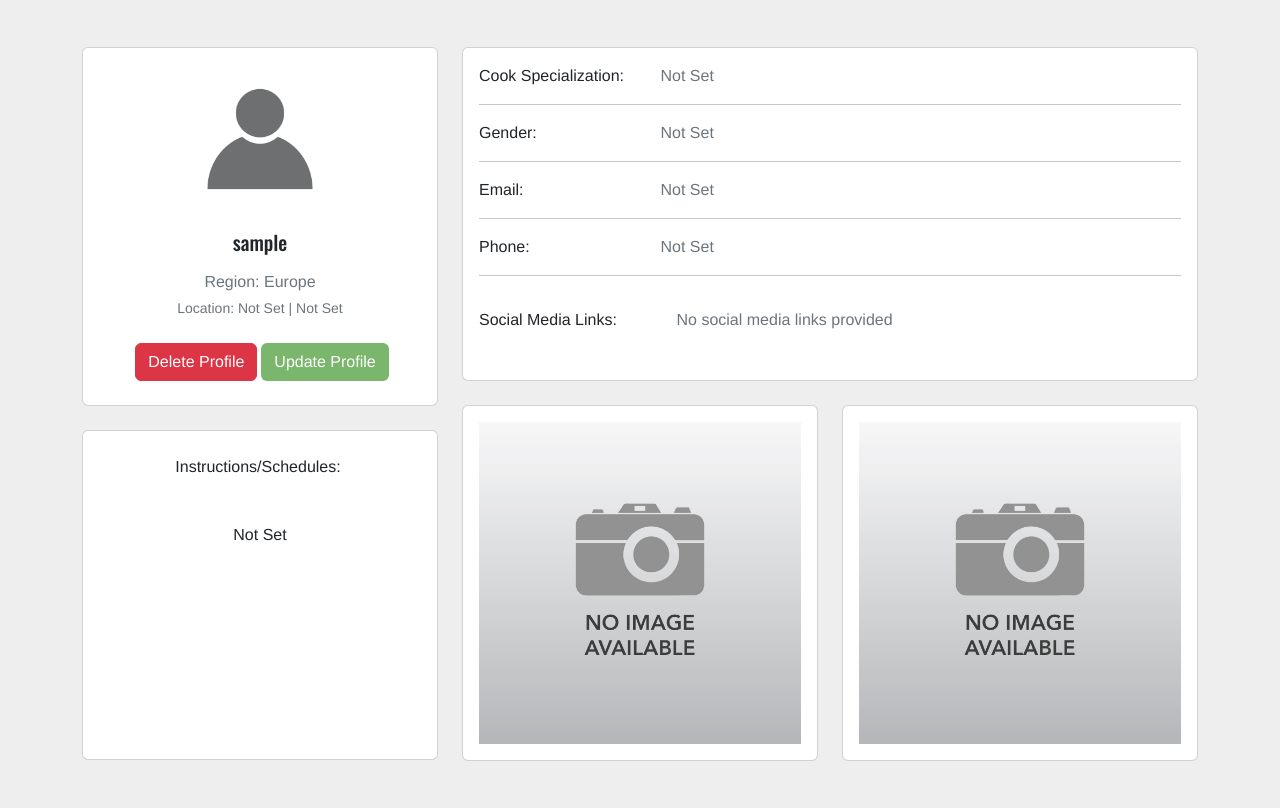
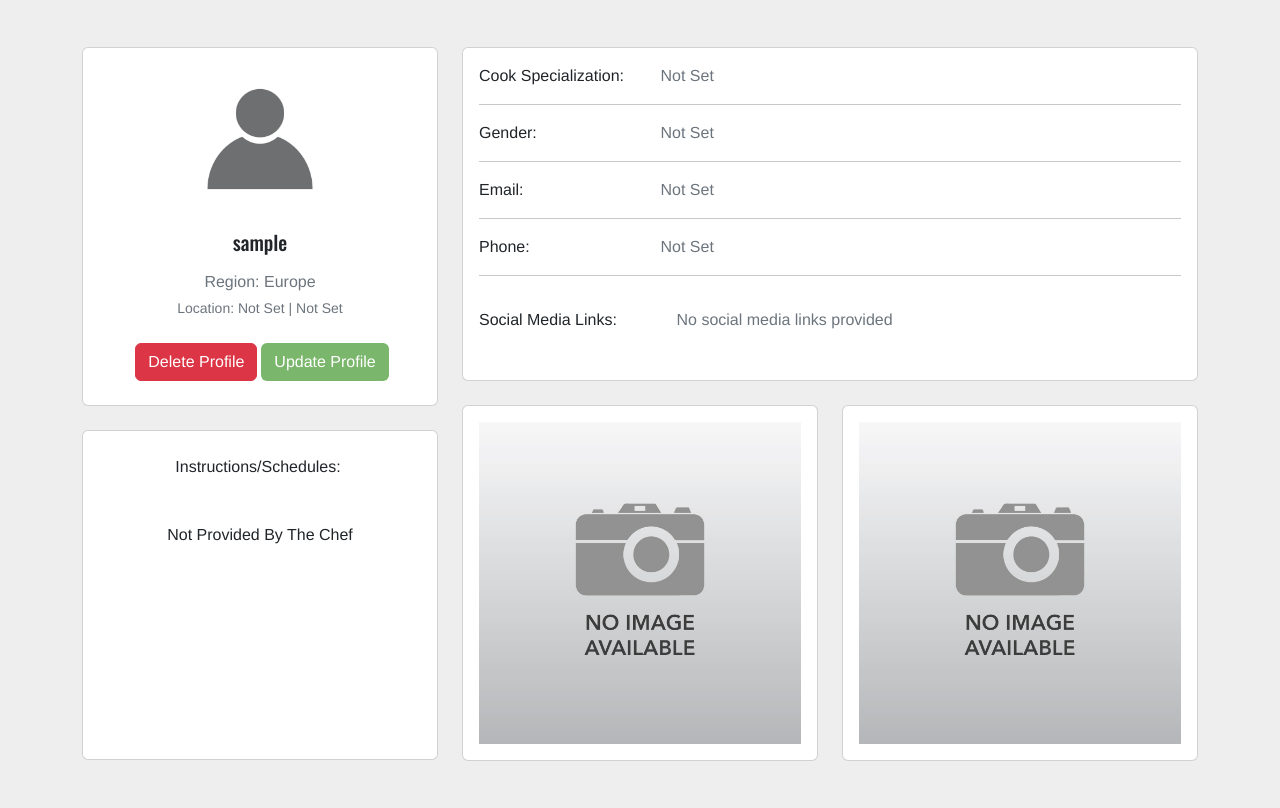
Before and after one commit to alakeldev/home-taste-app, a Django app: page /chefs/myprofile/ in a window 1280 px wide. Shown: the part 165-973 px from the top of the page. Run offline with Django 4.2, Linux system fonts and the light colour scheme; the visitor is signed in with stand-in values (Sample User, id 1); some libraries are stand-ins or nearby versions.

Commit message:
edit chefs/models.py 'changes inside Profile model fields remove default values and set blank & null to true and control the displayed value through jinja' + edit my_profile.html 'add if, elif, else condition to control the displayed values' + 0017-migrations file

```diff
--- a/chefs/models.py
+++ b/chefs/models.py
@@ -25,16 +25,16 @@ class Profile(models.Model):
     user = models.OneToOneField(User, on_delete=models.CASCADE)
     name = models.CharField(("Name"), max_length=20, help_text='You can enter a different name from your username.')
     image = ResizedImageField(("Profile Picture"), size=[400, None], quality=75, upload_to='profile/', force_format='WEBP', blank=True, null=True, help_text='Please upload your profile picture.')
-    email = models.EmailField(("Contact Email"), max_length=50, help_text='You can enter a different email from the one used during registration.', default="Not Set")
-    phone_number = models.CharField(("Phone Number"), max_length=25, help_text='Please provide your contact phone/mobile number.', default="Not Set")
-    cuisine_specialization = models.CharField(("Cuisine Type"), max_length=25, help_text='Please specify one or two cuisines from your culinary expertise (e.g., Indian, Syrian, Italian)', default="Not Set")
+    email = models.EmailField(("Contact Email"), max_length=50, blank=True, null=True, help_text='You can enter a different email from the one used during registration.')
+    phone_number = models.CharField(("Phone Number"), max_length=25, blank=True, null=True, help_text='Please provide your contact phone/mobile number.')
+    cuisine_specialization = models.CharField(("Cuisine Type"), max_length=25, blank=True, null=True, help_text='Please specify one or two cuisines from your culinary expertise (e.g., Indian, Syrian, Italian)')
     Region = models.CharField(("Region"), choices=REGION, default='Europe', help_text='Please specify your region.')
-    country = models.CharField(("Country"), max_length=12, help_text='Please enter your country of residence (use abbreviations if its long).', default="Not Set")
-    city = models.CharField(("City"), max_length=12, help_text='Please enter your city of residence (use abbreviations if its long).', default="Not Set")
+    country = models.CharField(("Country"), max_length=12, blank=True, null=True, help_text='Please enter your country of residence (use abbreviations if its long).')
+    city = models.CharField(("City"), max_length=12, blank=True, null=True, help_text='Please enter your city of residence (use abbreviations if its long).')
     created_on = models.DateTimeField(auto_now_add=True)
     slug = models.SlugField(blank=True, null=True)
     gender = models.CharField(choices = GENDER, help_text='Please specify your gender.', default="Not Set")
-    instructions = RichTextField(("Please Share Below Your Cook Instructions/Schedules"), max_length=6000, default="Not Set")
+    instructions = RichTextField(("Please Share Below Your Cook Instructions/Schedules"),blank=True, null=True, max_length=6000)
     facebook_link = models.URLField(("Facebook URL"), blank=True, null=True, help_text='Please enter the URL of your Facebook account.')
     instagram_link = models.URLField(("Instagram URL"), blank=True, null=True, help_text='Please enter the URL of your Instagram account.')
     youtube_link = models.URLField(("Youtube URL"), blank=True, null=True, help_text='Please enter the URL of your Youtube channel.')
--- a/chefs/templates/my_profile.html
+++ b/chefs/templates/my_profile.html
@@ -25,7 +25,15 @@
                             {% endif %}
                         </h5>
                         <p class="text-muted mb-1">Region: {{ user.profile.Region }}</p>
+                        {% if user.profile.country and user.profile.city %}
                         <p class="text-muted mb-4 location-info">Location: {{ user.profile.country }} | {{ user.profile.city }}</p>
+                        {% elif not user.profile.country and user.profile.city %}
+                        <p class="text-muted mb-4 location-info">Location: Country Not Set | {{ user.profile.city }}</p>
+                        {% elif user.profile.country and not user.profile.city %}
+                        <p class="text-muted mb-4 location-info">Location: {{ user.profile.country }} | City Not Set</p>
+                        {% elif not user.profile.country and not user.profile.city %}
+                        <p class="text-muted mb-4 location-info">Location: Not Set | Not Set</p>
+                        {% endif %}
                         <div class="d-flex justify-content-center mb-2">
                             <a class="btn btn-danger ms-1" href="{% url 'chefs:delete_profile' %}" aria-label="Delete profile page - Opens in a new tab">Delete Profile</a>
                             <a class="btn ms-1 update-btn" href="{% url 'chefs:edit_profile' %}" aria-label="Update profile page - Opens in a new tab">Update Profile</a>
@@ -36,7 +44,11 @@
                     <div class="card-body p-3">
                         <ul class="list-group list-group-flush rounded-3">
                             <p class="mb-4 text-center m-2"><span class=" me-1">Instructions/Schedules:</span></p>
+                            {% if user.profile.instructions %}
                             <div class="instructions-text">{{ user.profile.instructions|safe }}</div>
+                            {% elif not user.profile.instructions %}
+                            <div class="instructions-text">Not Provided By The Chef</div>
+                            {% endif %}
                     </div>
                 </div>
             </div>
@@ -48,7 +60,11 @@
                                 <p class="mb-0">Cook Specialization:</p>
                             </div>
                             <div class="col-sm-9">
+                                {% if user.profile.cuisine_specialization %}
                                 <p class="text-muted mb-0">{{ user.profile.cuisine_specialization }}</p>
+                                {% elif not user.profile.cuisine_specialization %}
+                                <p class="text-muted mb-0">Not Set</p>
+                                {% endif %}
                             </div>
                         </div>
                         <hr>
@@ -66,7 +82,11 @@
                                 <p class="mb-0">Email:</p>
                             </div>
                             <div class="col-sm-9">
+                                {% if user.profile.email %}
                                 <p class="text-muted mb-0">{{ user.profile.email }}</p>
+                                {% elif not user.profile.email %}
+                                <p class="text-muted mb-0">Not Set</p>
+                                {% endif %}
                             </div>
                         </div>
                         <hr>
@@ -75,7 +95,11 @@
                                 <p class="mb-0">Phone:</p>
                             </div>
                             <div class="col-sm-9">
+                                {% if user.profile.phone_number %}
                                 <p class="text-muted mb-0">{{ user.profile.phone_number }}</p>
+                                {% elif not user.profile.phone_number %}
+                                <p class="text-muted mb-0">Not Set</p>
+                                {% endif %}
                             </div>
                         </div>
                         <hr>
```
Also changed, not shown: chefs/migrations/0017_alter_profile_city_alter_profile_country_and_more.py (added).
